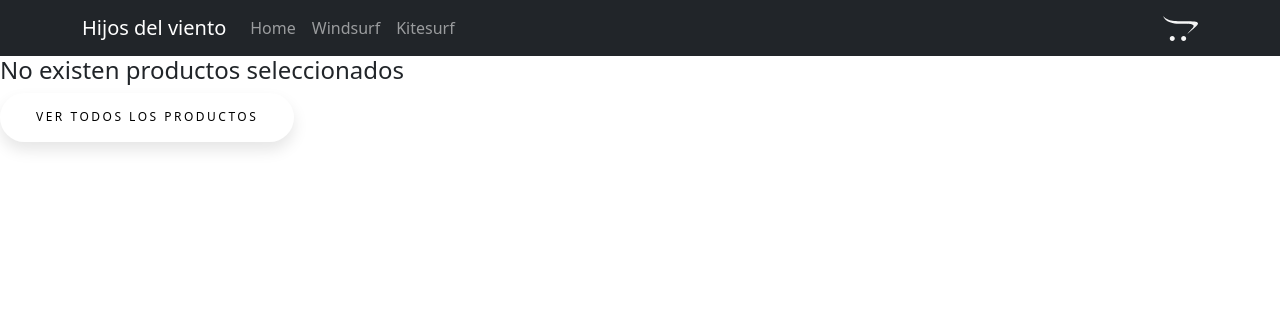
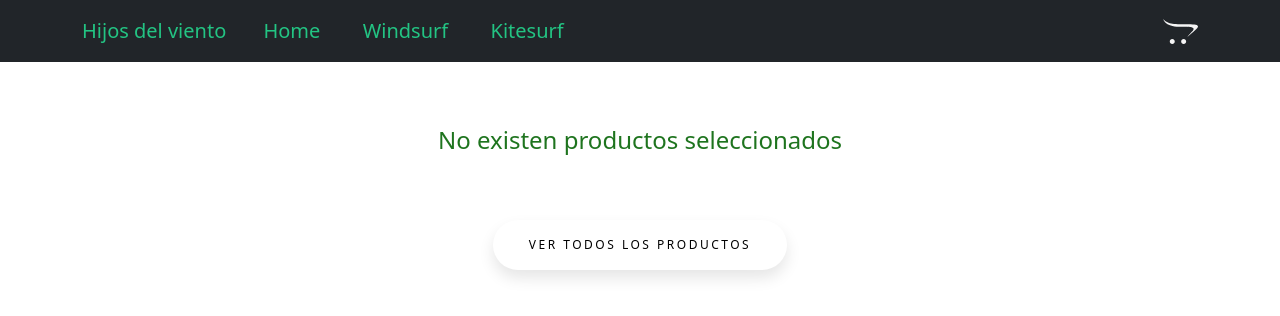
Before and after one commit to renzoyanzon/Coder_react, a React (Create React App) app: page /cart in a window 1280 px wide. Shown: the top 316 px of the page. Built offline with nearby package versions, Linux system fonts and the light colour scheme.

Commit message:
optimizacion: eliminando archivos innecesarios. mejorando css de navbar,cart e items

```diff
--- a/src/App.js
+++ b/src/App.js
@@ -1,18 +1,14 @@
 import './App.css';
-import NavBar from './components/NavBar';
+import NavBar from './components/NavBar/NavBar';
 import 'bootstrap/dist/css/bootstrap.min.css';
 import ItemListContainer from './components/ItemList/ItemListContainer';
 import {BrowserRouter,Routes,Route} from 'react-router-dom';
 import ItemDetailContainer from './components/ItemDetail/ItemDetailContainer';
 import Cart from './components/Cart/CartContainer';
-import Checkout from './components/Checkout';
 import { CartProvider } from './context/CartContext';
 
 
-
-
 function App() {
-
 
   return (
     <CartProvider>
@@ -23,16 +19,9 @@ function App() {
           <Route path='/category/:categoryName' element={ <ItemListContainer greeting={'Navegando juntos'}/>} />
           <Route path='/item/:id' element={ <ItemDetailContainer/>} />
           <Route path='/cart' element={ <Cart/>} />
-          <Route path='/checkout' element={<Checkout/>} />
-
         </Routes>
-
       </BrowserRouter>
     </CartProvider>
-
-
-
-
   );
 }
 
--- /dev/null
+++ b/src/components/Cart/Cart.css
@@ -0,0 +1,21 @@
+.titleCart{
+    color: rgba(0, 97, 0, 0.884);
+    font-size: 25px;
+    font-family: 'Courier New', Courier, monospace;
+    font-weight: bold;
+
+}
+
+.cartEmpty{
+    text-align: center;
+    margin: 5%;
+    color: rgba(0, 97, 0, 0.884);
+    font-size: 25px;
+
+}
+
+.cartButton{
+    margin: 5%;
+
+
+}
--- a/src/components/Cart/Cart.js
+++ b/src/components/Cart/Cart.js
@@ -1,6 +1,7 @@
 import { useContext } from 'react';
 import Container from 'react-bootstrap/Container';
 import { CartContext } from '../../context/CartContext';
+import "./Cart.css"
 
 function Cart ({item}) {
 
@@ -8,8 +9,8 @@ function Cart ({item}) {
 
     return (
 
-        <Container>
-                <p>{`Producto: ${item.name}`}</p>
+        <Container >
+                <p className='titleCart'>{`Producto: ${item.name}`}</p>
                 <hr/>
                 <span > {`Precio unitario: USD ${item.price}`} </span>
                 <hr/>
--- a/src/components/Cart/CartContainer.js
+++ b/src/components/Cart/CartContainer.js
@@ -4,6 +4,7 @@ import { Link } from 'react-router-dom';
 import Cart from './Cart';
 import { createOrder } from "../../utils/orders";
 import OrderModal from "../OrderModal/OrderModal";
+import "./Cart.css";
 
 const buyerMock = {
     name: 'renzo',
@@ -48,19 +49,19 @@ function CartContainer() {
 
                         }
                         <hr/>
-                        <h5> {`Total compra: USD ${sumAllPrice()}`}</h5>
+                        <h5 className='titleCart'> {`Total compra: USD ${sumAllPrice()}`}</h5>
                         <hr/>
                         <button onClick={handleShow}> Finalizar compra </button>
                         <hr/>
                         <button onClick={deleteAllProducts}> Limpiar </button>
                     </>
                     :
-                    <>
+                    <div className="cartEmpty">
                         <h4> No existen productos seleccionados</h4>
                         <Link to='/'>
-                            <button> Ver todos los productos</button>
+                            <button className="cartButton"> Ver todos los productos</button>
                         </Link>
-                    </>
+                    </div>
                 }
 
                 <OrderModal
--- a/src/components/Checkout.js
+++ /dev/null
@@ -1,12 +0,0 @@
-import Container from 'react-bootstrap/Container';
-
-function Checkout () {
-    return (
-        <Container>
-            <h1> Resumen de compra</h1>
-        </Container>
-
-     );
-}
-
-export default Checkout ;
--- a/src/components/ItemDetail/Item.js
+++ b/src/components/ItemDetail/Item.js
@@ -9,8 +9,10 @@ function Item({prod}) {
                 <Card.Body>
                     <Card.Title>{prod.name}</Card.Title>
                     <Card.Text>
-                    Some quick example text to build on the card title and make up the
-                    bulk of the card's content.
+                    {`Stock: ${prod.stock}`}
+                    </Card.Text>
+                    <Card.Text>
+                    {prod.description}
                     </Card.Text>
                 </Card.Body>
             </Card>
--- a/src/components/ItemDetail/ItemDetail.js
+++ b/src/components/ItemDetail/ItemDetail.js
@@ -18,7 +18,7 @@ function ItemDetail({product}) {
 
         <div className="itemDetail">
             <Item prod = {product}/>
-            <ItemCount initial={1} stock={10} onAdd={onAdd}/>
+            <ItemCount initial={1} stock={product.stock} onAdd={onAdd}/>
             {
                 quantity>0 &&
                 <Link to='/cart'>
--- a/src/components/ItemList/Items.css
+++ b/src/components/ItemList/Items.css
@@ -1,3 +1,14 @@
 .card-img-top {
     height: 300px;
 }
+
+.itemsButton{
+    background-color: #23c483;
+    color: aliceblue;
+    margin: 1%;
+    padding: 0.5%;
+    border: 2px solid black;
+    border-radius: 20px 100px;
+    width: 80%;
+
+}
--- a/src/components/ItemList/Items.js
+++ b/src/components/ItemList/Items.js
@@ -11,14 +11,14 @@ function Item ({prod}) {
             <Card.Body>
                 <Card.Title>{prod.name}</Card.Title>
                 <Card.Text>
-                    $ {prod.price}
+                    USD {prod.price}
                 </Card.Text>
                 <Card.Text>
                     {prod.marca}
                 </Card.Text>
                 <Link to={`/item/${prod.id}`}>
-                    <Button variant="primary">
-                    Mas info
+                    <Button className='itemsButton' variant="primary">
+                    Detalle
                     </Button>
                 </Link>
 
--- /dev/null
+++ b/src/components/NavBar/NavBar.css
@@ -0,0 +1,18 @@
+.container a{
+    color: #23c483;
+    font-size: 20px;
+}
+
+.navbar{
+    padding: 2%;
+}
+
+.me-auto{
+    padding-left: 15%;
+}
+
+
+.me-auto a{
+    margin-left: 5%;
+    margin-right: 5%;
+}
--- a/src/components/NavBar.js
+++ b/src/components/NavBar/NavBar.js
@@ -1,11 +1,12 @@
 import{Container,Navbar,Nav} from "react-bootstrap";
-import CartWidget from "./CartWidget/CartWidget";
-import './CartWidget/CartWidget.css';
+import CartWidget from "../CartWidget/CartWidget";
+import '../CartWidget/CartWidget.css';
 import {Link} from "react-router-dom";
+import "./NavBar.css";
 
 const NavBar = ()=>{
     return(
-        <Navbar bg="dark" variant="dark">
+        <Navbar className="navbar" bg="dark" variant="dark">
             <Container>
             <Navbar.Brand as={Link} to='./'>
                Hijos del viento
--- a/src/components/OrderModal/OrderModal.js
+++ b/src/components/OrderModal/OrderModal.js
@@ -3,6 +3,8 @@ import { Link } from "react-router-dom";
 import  './OrderModal.css';
 
 function OrderModal ({showModal,onClose,onBuy,orderId}) {
+
+
     return (
         <Modal show={showModal} onHide={onClose}>
             <Modal.Header closeButton>
@@ -36,7 +38,7 @@ function OrderModal ({showModal,onClose,onBuy,orderId}) {
                 { orderId && (
                 <div className="orderIdAlert">
                     <Alert key='success' variant='success'>
-                        {orderId}
+                        {`Id compra:  ${orderId}`}
                     </Alert>
                     <Link to='/'>
                         <Button variant="primary">
```
